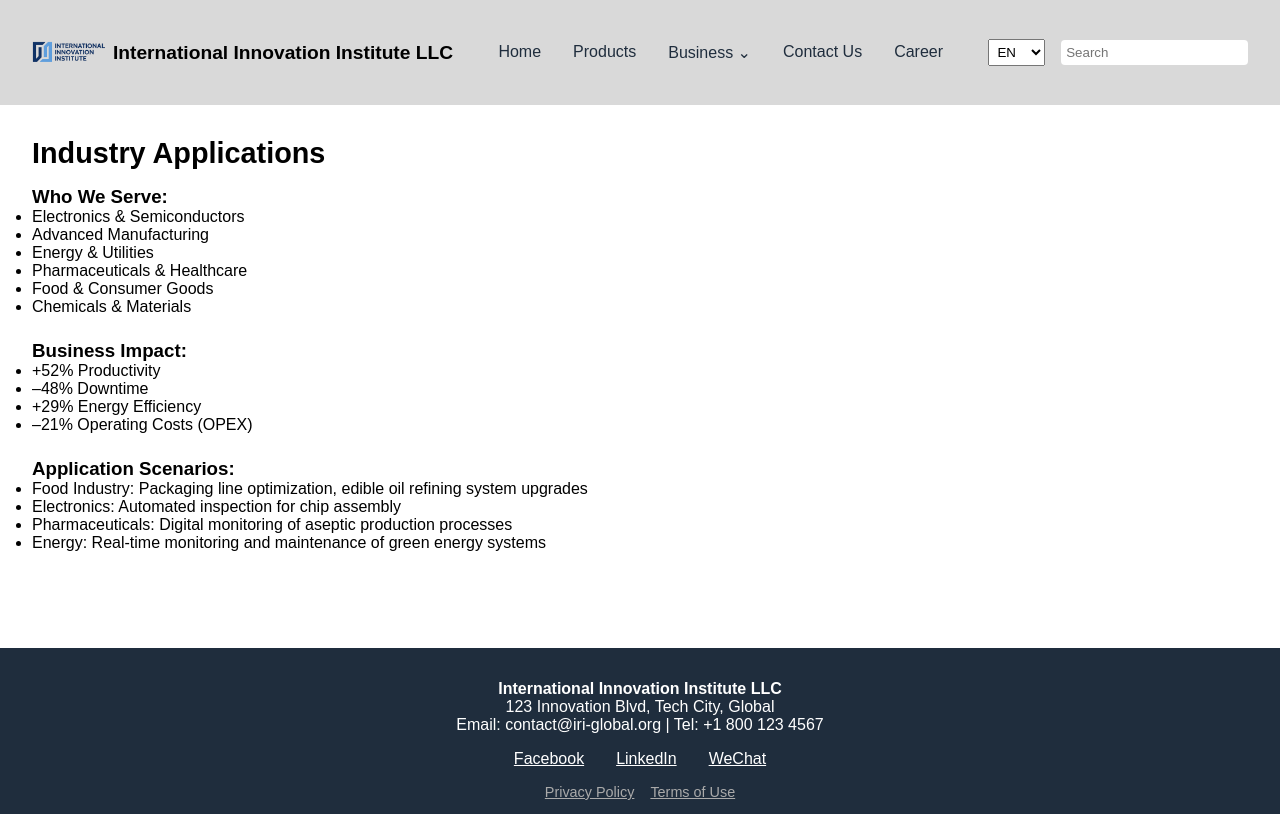
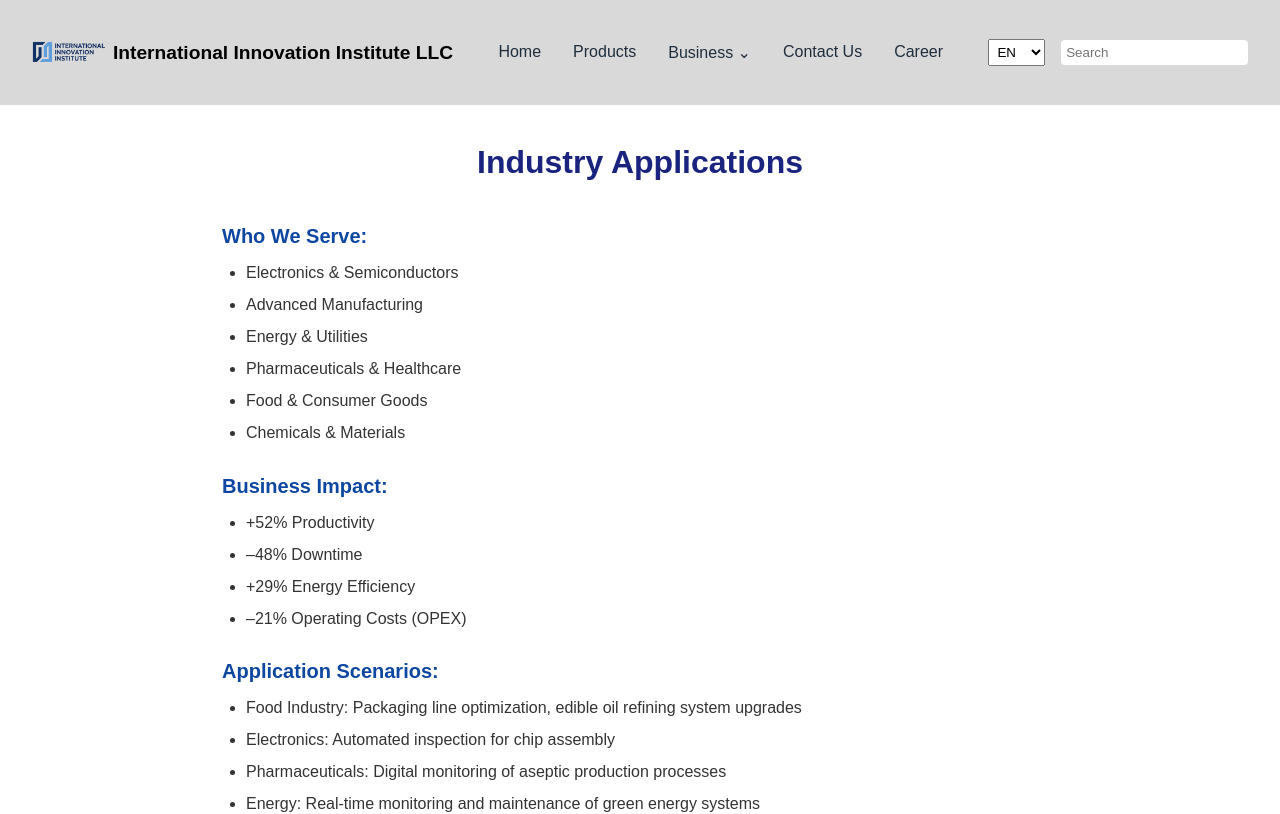
Before and after one commit to YanyuQin0826/industrial-website-react, a React (Vite) app: page /business/applications in a window 1280 px wide. Shown: the top 814 px of the page. Built offline with nearby package versions, Linux system fonts and the light colour scheme.

Commit message:
Initial commit: push complete React website

```diff
--- a/src/pages/BusinessApplications.jsx
+++ b/src/pages/BusinessApplications.jsx
@@ -4,80 +4,92 @@ import { LanguageContext } from '../LanguageContext';
 const BusinessApplications = () => {
   const { lang } = useContext(LanguageContext);
 
+  const services = lang === 'cn'
+    ? ['电子与半导体', '智能制造', '能源与公共事业', '医疗与生物医药', '食品与消费品', '化工与新材料']
+    : ['Electronics & Semiconductors', 'Advanced Manufacturing', 'Energy & Utilities', 'Pharmaceuticals & Healthcare', 'Food & Consumer Goods', 'Chemicals & Materials'];
+
+  const impacts = lang === 'cn'
+    ? ['生产效率提升 +52%', '故障停机率降低 –48%', '能效使用效率提升 +29%', '运维成本下降 –21%']
+    : ['+52% Productivity', '–48% Downtime', '+29% Energy Efficiency', '–21% Operating Costs (OPEX)'];
+
+  const scenarios = lang === 'cn'
+    ? [
+        '食品行业：包装产线效率优化、油类精炼处理系统升级',
+        '电子行业：芯片组装自动化检测系统',
+        '医药行业：无菌生产流程的数字化监控',
+        '能源行业：绿色能源系统的实时监测与维护',
+      ]
+    : [
+        'Food Industry: Packaging line optimization, edible oil refining system upgrades',
+        'Electronics: Automated inspection for chip assembly',
+        'Pharmaceuticals: Digital monitoring of aseptic production processes',
+        'Energy: Real-time monitoring and maintenance of green energy systems',
+      ];
+
+  const sectionStyle = {
+    maxWidth: '900px',
+    margin: '0 auto',
+    padding: '2rem',
+    fontFamily: 'Arial, sans-serif',
+    color: '#333',
+    lineHeight: '1.6',
+  };
+
+  const titleStyle = {
+    fontSize: '2rem',
+    fontWeight: 'bold',
+    textAlign: 'center',
+    marginBottom: '2rem',
+    color: '#1a237e',
+  };
+
+  const subtitleStyle = {
+    fontSize: '1.25rem',
+    fontWeight: '600',
+    marginTop: '1.5rem',
+    marginBottom: '0.5rem',
+    color: '#0d47a1',
+  };
+
+  const listStyle = {
+    paddingLeft: '1.5rem',
+    marginBottom: '1rem',
+  };
+
+  const liStyle = {
+    marginBottom: '0.4rem',
+  };
+
   return (
-    <section style={{ padding: '2rem' }}>
-      <h2 style={{ fontSize: '1.8rem', marginBottom: '1rem' }}>
+    <section style={sectionStyle}>
+      <h2 style={titleStyle}>
         {lang === 'cn' ? '服务行业与落地成效' : 'Industry Applications'}
       </h2>
 
-      {/* 服务行业 / Who We Serve */}
-      <h3>{lang === 'cn' ? '服务行业：' : 'Who We Serve:'}</h3>
-      <ul>
-        {(lang === 'cn'
-          ? [
-              '电子与半导体',
-              '智能制造',
-              '能源与公共事业',
-              '医疗与生物医药',
-              '食品与消费品',
-              '化工与新材料',
-            ]
-          : [
-              'Electronics & Semiconductors',
-              'Advanced Manufacturing',
-              'Energy & Utilities',
-              'Pharmaceuticals & Healthcare',
-              'Food & Consumer Goods',
-              'Chemicals & Materials',
-            ]
-        ).map((item, index) => (
-          <li key={index}>{item}</li>
+      <h3 style={subtitleStyle}>
+        {lang === 'cn' ? '服务行业：' : 'Who We Serve:'}
+      </h3>
+      <ul style={listStyle}>
+        {services.map((item, idx) => (
+          <li key={idx} style={liStyle}>{item}</li>
         ))}
       </ul>
 
-      {/* 业务成效 / Business Impact */}
-      <h3 style={{ marginTop: '1.5rem' }}>
+      <h3 style={subtitleStyle}>
         {lang === 'cn' ? '项目成效：' : 'Business Impact:'}
       </h3>
-      <ul>
-        {(lang === 'cn'
-          ? [
-              '生产效率提升 +52%',
-              '故障停机率降低 –48%',
-              '能效使用效率提升 +29%',
-              '运维成本下降 –21%',
-            ]
-          : [
-              '+52% Productivity',
-              '–48% Downtime',
-              '+29% Energy Efficiency',
-              '–21% Operating Costs (OPEX)',
-            ]
-        ).map((item, index) => (
-          <li key={index}>{item}</li>
+      <ul style={listStyle}>
+        {impacts.map((item, idx) => (
+          <li key={idx} style={liStyle}>{item}</li>
         ))}
       </ul>
 
-      {/* 应用场景 / Application Scenarios */}
-      <h3 style={{ marginTop: '1.5rem' }}>
+      <h3 style={subtitleStyle}>
         {lang === 'cn' ? '典型应用场景：' : 'Application Scenarios:'}
       </h3>
-      <ul>
-        {(lang === 'cn'
-          ? [
-              '食品行业：包装产线效率优化、油类精炼处理系统升级',
-              '电子行业：芯片组装自动化检测系统',
-              '医药行业：无菌生产流程的数字化监控',
-              '能源行业：绿色能源系统的实时监测与维护',
-            ]
-          : [
-              'Food Industry: Packaging line optimization, edible oil refining system upgrades',
-              'Electronics: Automated inspection for chip assembly',
-              'Pharmaceuticals: Digital monitoring of aseptic production processes',
-              'Energy: Real-time monitoring and maintenance of green energy systems',
-            ]
-        ).map((item, index) => (
-          <li key={index}>{item}</li>
+      <ul style={listStyle}>
+        {scenarios.map((item, idx) => (
+          <li key={idx} style={liStyle}>{item}</li>
         ))}
       </ul>
     </section>
```
